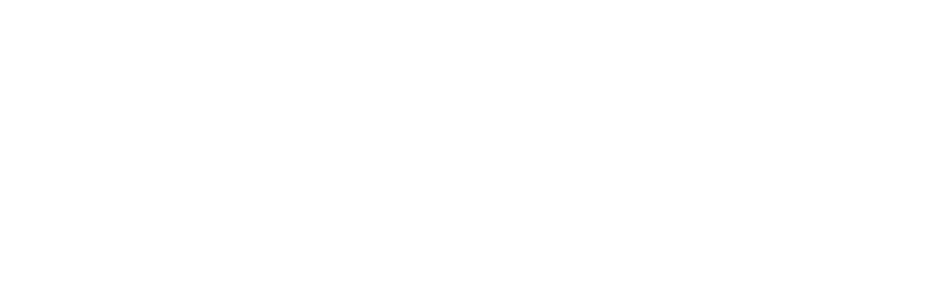
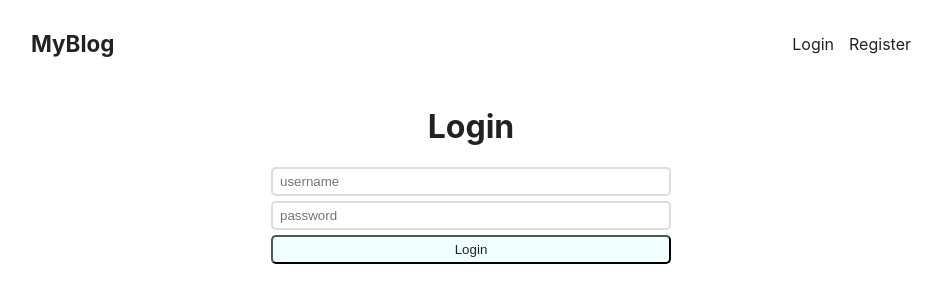
Before and after one commit to LokmanKhodziri/Fullstack_Blog, a React (Create React App) app in the folder client/: page /login in a window 1280 px wide. Before the commit this address had no page. Shown: the top 302 px of the page, without its empty margins (169-1111 px from the left). Built offline with nearby package versions, Linux system fonts and the light colour scheme.

Commit message:
Adding login page, register page and add express

```diff
--- a/client/src/App.css
+++ b/client/src/App.css
@@ -1,5 +1,10 @@
+*{
+    box-sizing: border-box;
+}
+
 body{
     color: #222;
+
 }
 
 img{
@@ -65,3 +70,31 @@ div.post p.summary{
     margin: 10px 0;
     line-height: 1.4rem;
 }
+
+form.login, form.register{
+    max-width: 400px;
+    margin: 0 auto;
+}
+
+input{
+    display: block;
+    margin-bottom: 5px;
+    width: 100%;
+    padding: 5px 7px;
+    border: 2px solid #ddd;
+    border-radius: 5px;
+    background-color: #fff;
+}
+
+button{
+    width: 100%;
+    display: block;
+    background-color: azure;
+    color: #222;
+    border-radius: 5px;
+    padding: 5px 0;
+}
+
+form h1{
+    text-align: center;
+}
--- a/client/src/App.js
+++ b/client/src/App.js
@@ -1,19 +1,18 @@
 import './App.css';
-import Post from './component/Post';
-import Header from './component/Header';
+import Layout from './component/Layout';
 import { Route, Routes } from 'react-router-dom';
+import IndexPage from './component/IndexPage';
+import LoginPage from './component/LoginPage';
+import RegisterPage from './component/RegisterPage';
 
 function App() {
   return (
     <Routes>
-      <Route index element={
-        <main>
-          <Header />
-          <Post />
-          <Post />
-          <Post />
-        </main>
-      } />
+      <Route path='/' element={<Layout />}>
+        <Route index element={<IndexPage />} />
+        <Route path='login' element={<LoginPage />} />
+        <Route path='/register' element={<RegisterPage />} />
+      </Route>
     </Routes>
   );
 }
--- a/client/src/component/Header.js
+++ b/client/src/component/Header.js
@@ -1,10 +1,12 @@
+import { Link } from "react-router-dom";
+
 export default function Header() {
     return (
         <header>
-            <a href="" className="logo">MyBlog</a>
+            <Link to="/" className="logo">MyBlog</Link>
             <nav>
-                <a href="">Login</a>
-                <a href="">Register</a>
+                <Link to="/login">Login</Link>
+                <Link to="/register">Register</Link>
             </nav>
         </header>
     );
--- /dev/null
+++ b/client/src/component/IndexPage.js
@@ -0,0 +1,10 @@
+import Post from "./Post";
+export default function IndexPage() {
+    return (
+        <>
+            <Post />
+            <Post />
+            <Post />
+        </>
+    );
+}
--- /dev/null
+++ b/client/src/component/Layout.js
@@ -0,0 +1,11 @@
+import Header from "./Header";
+import { Outlet } from "react-router-dom";
+
+export default function Layout() {
+    return (
+        <main>
+            <Header />
+            <Outlet />
+        </main>
+    );
+}
--- /dev/null
+++ b/client/src/component/LoginPage.js
@@ -0,0 +1,12 @@
+export default function LoginPage() {
+    return (
+        <div>
+            <form className="login">
+                <h1>Login</h1>
+                <input type="text" placeholder="username" />
+                <input type="password" placeholder="password" />
+                <button>Login</button>
+            </form>
+        </div>
+    );
+}
--- /dev/null
+++ b/client/src/component/RegisterPage.js
@@ -0,0 +1,31 @@
+import { useState } from "react";
+
+export default function RegisterPage() {
+    const [username, setUsername] = useState('');
+    const [password, setPassword] = useState('');
+    async function register(e) {
+        e.preventDefault();
+        await fetch('http://localhost:4000/register', {
+            method: 'POST',
+            headers: { 'Content-Type': 'application/json' },
+            body: JSON.stringify({ username, password }),
+        })
+    }
+
+    return (
+        <div>
+            <form className="register" onSubmit={register}>
+                <h1>Register Now</h1>
+                <input type="text"
+                    placeholder="username"
+                    value={username}
+                    onChange={e => setUsername(e.target.value)} />
+                <input type="password"
+                    placeholder="password"
+                    value={password}
+                    onChange={e => setPassword(e.target.value)} />
+                <button>Register</button>
+            </form>
+        </div>
+    );
+}
```
Also changed, not shown: 1 other file (tests, documents, lock files or other folders).
